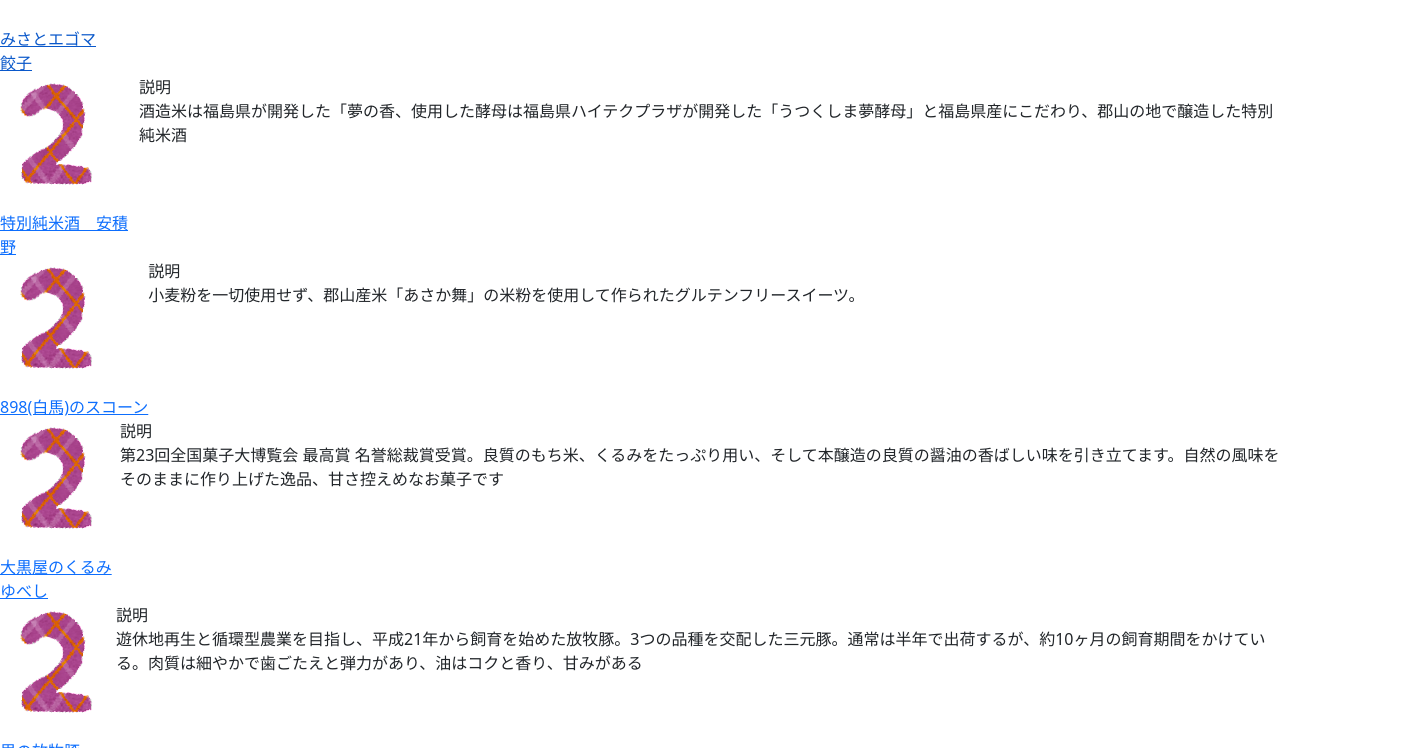
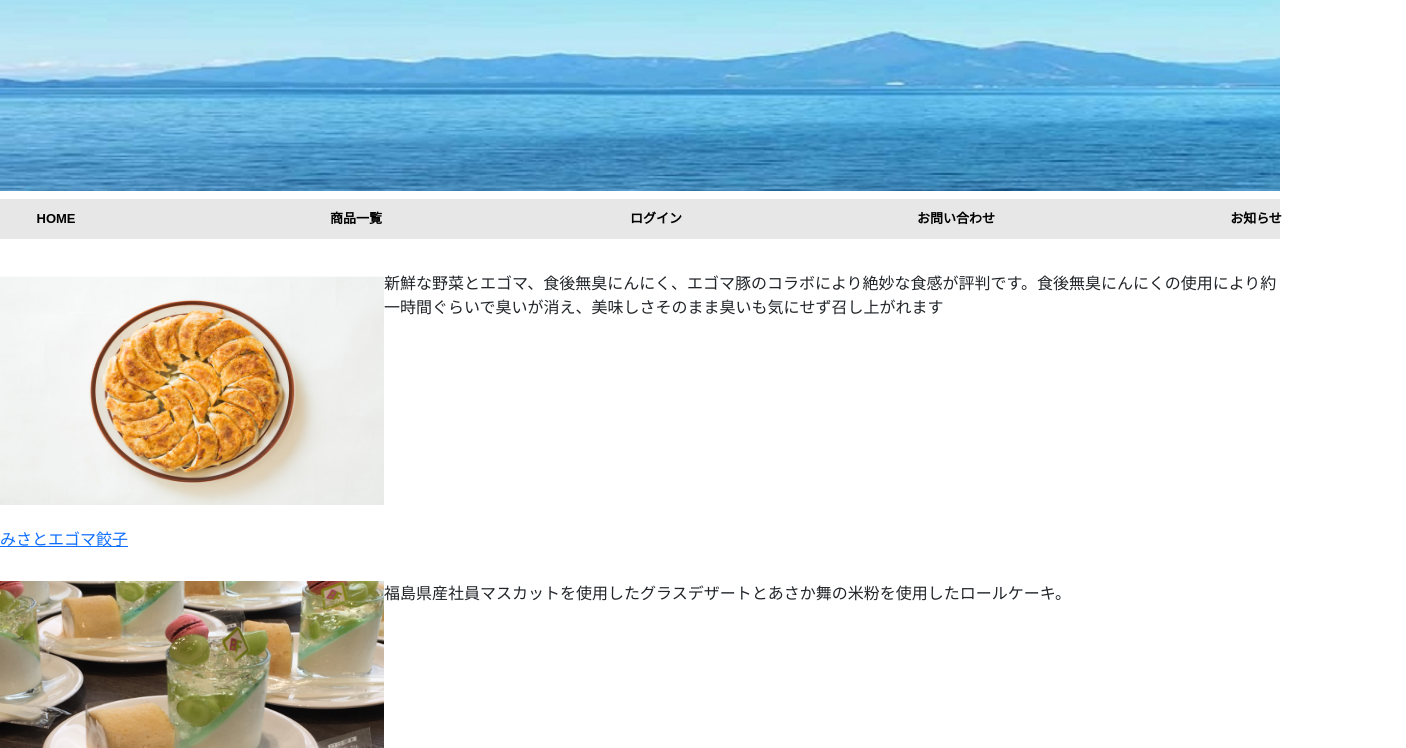
Before and after one commit to Shogo-Furuyama/The-waterway-haccason, a website: page Typescript-project/product_list_page.html in a window 1280 px wide. Shown: the part 109-857 px from the top of the page, 1406 px wide, since content can reach past the window. Drawn offline with nearby package versions, Linux system fonts and the light colour scheme.

Commit message:
商品一覧ページの作成

```diff
--- a/Typescript-project/All_site.css
+++ b/Typescript-project/All_site.css
@@ -127,6 +127,7 @@ footer a{
 .p-parts{
     display: flex;
     flex-wrap:nowrap;
+    padding-top: 30px;
 }
 
 /*
@@ -141,6 +142,9 @@ footer a{
 */
 .p-parts-image{
     display: block;
+    width: 384px;
+    height: 240px;
+
 }
 
 /*
--- a/Typescript-project/js/product_info.js
+++ b/Typescript-project/js/product_info.js
@@ -41,13 +41,13 @@ function jsonOutput() {
               json[product_id][i].bigtitle +
               '</h2>' +
               '<div class="p-parts">' +
-              '<div class="p-parts-image">' +
+              '<div class="p-parts-imagediv">' +
               '<a href="' +
               json[product_id][i].url +
               '" target="_self">' +
               '<figure><img src="' +
               json[product_id][i].image +
-              '" alt=""></figure>' +
+              '" alt="" class="p-parts-image"></figure>' +
               '<p class="p-parts_title">' +
               json[product_id][i].title +
               '</p>' +
--- a/Typescript-project/js/product_list.js
+++ b/Typescript-project/js/product_list.js
@@ -28,7 +28,7 @@ function jsonOutput() {
           if (json[i].display === 'link') {
             let htmlParts =
               '<div class="p-parts">' +
-              '<div class="p-parts-image">' +
+              '<div class="p-parts-imagediv">' +
               '<a taget="_self" href="' +
               json[i].url +
               '" target="_self"' +
@@ -37,14 +37,14 @@ function jsonOutput() {
               ');">' +
               '<figure><img src="' +
               json[i].image +
-              '" alt=""></figure>' +
+              '" alt="" class="p-parts-image"></figure>' +
               '<p class="p-parts_title">' +
               json[i].title +
               '</p>' +
               '</a>' +
               '</div>' +
               '<div class="p-parts-info">' +
-              '<p class="p-parts-info-contents_title"> 説明 </p>' +
+              //'<p class="p-parts-info-contents_title"> 説明 </p>' +
               '<p class="p-parts-info-contents_text">' +
               json[i].text +
               '</p>' +
--- a/Typescript-project/json/product_list.json
+++ b/Typescript-project/json/product_list.json
@@ -3,7 +3,7 @@
     "product_id":0,
     "display": "link",
     "url": "http://127.0.0.1:5500/Typescript-project/product_info_page.html",
-    "image": "media/img/products/test_number_1.png",
+    "image": "media/img/products/egomagyouza.png",
     "title": "みさとエゴマ餃子",
     "text": "新鮮な野菜とエゴマ、食後無臭にんにく、エゴマ豚のコラボにより絶妙な食感が評判です。食後無臭にんにくの使用により約一時間ぐらいで臭いが消え、美味しさそのまま臭いも気にせず召し上がれます"
 
@@ -12,15 +12,15 @@
     "product_id":1,
     "display": "link",
     "url": "http://127.0.0.1:5500/Typescript-project/product_info_page.html",
-    "image": "media/img/products/test_number_2.png",
-    "title": "特別純米酒　安積野",
-    "text": "酒造米は福島県が開発した「夢の香、使用した酵母は福島県ハイテクプラザが開発した「うつくしま夢酵母」と福島県産にこだわり、郡山の地で醸造した特別純米酒"
+    "image": "media/img/products/stweets.png",
+    "title": "シャインマスカットベリーヌ＆あさか舞ロール",
+    "text": "福島県産社員マスカットを使用したグラスデザートとあさか舞の米粉を使用したロールケーキ。"
   },
   {
     "product_id":2,
     "display": "link",
     "url": "http://127.0.0.1:5500/Typescript-project/product_info_page.html",
-    "image": "media/img/products/test_number_2.png",
+    "image": "media/img/products/scone.jpg",
     "title": "898(白馬)のスコーン",
     "text": "小麦粉を一切使用せず、郡山産米「あさか舞」の米粉を使用して作られたグルテンフリースイーツ。"
   },
@@ -28,7 +28,7 @@
     "product_id":3,
     "display": "link",
     "url": "http://127.0.0.1:5500/Typescript-project/product_info_page.html",
-    "image": "media/img/products/test_number_2.png",
+    "image": "media/img/products/yubeshi.jpg",
     "title": "大黒屋のくるみゆべし",
     "text": "第23回全国菓子大博覧会 最高賞 名誉総裁賞受賞。良質のもち米、くるみをたっぷり用い、そして本醸造の良質の醤油の香ばしい味を引き立てます。自然の風味をそのままに作り上げた逸品、甘さ控えめなお菓子です"
   },
@@ -36,8 +36,9 @@
     "product_id":4,
     "display": "link",
     "url": "http://127.0.0.1:5500/Typescript-project/product_info_page.html",
-    "image": "media/img/products/test_number_2.png",
+    "image": "media/img/products/buta.jpg",
     "title": "里の放牧豚",
     "text": "遊休地再生と循環型農業を目指し、平成21年から飼育を始めた放牧豚。3つの品種を交配した三元豚。通常は半年で出荷するが、約10ヶ月の飼育期間をかけている。肉質は細やかで歯ごたえと弾力があり、油はコクと香り、甘みがある"
   }
+
 ]
--- a/Typescript-project/product_list_page.html
+++ b/Typescript-project/product_list_page.html
@@ -10,9 +10,35 @@
     <link rel="stylesheet" href="All_site.css" type="text/css"/>
 </head>
 <body>
+    <header>
+        <h1 class="name">一本の水路ECサイト</h1>
+        <nav>
+            <ul>
+                <li><a class="header-nav-a" href="index.html">HOME</a></li>
+                <li><a class="header-nav-a" href="index.html">商品一覧</a></li>
+                <li><a class="header-nav-a" href="item.html">ログイン</a></li>
+                <li><a class="header-nav-a" href="tokusho.html">お問い合わせ</a></li>
+                <li><a class="header-nav-a" href="contact.html">お知らせ</a></li>
+            </ul>
+        </nav>
+    </header>
     <!--　id container内に商品リストや詳細記事が生成される　-->
     <div id="container"></div>
     <!--　スクリプトを実行してjsonファイルから記事を生成　-->
     <script type="text/javascript" src="js/product_list.js"></script>
+
+    <footer>
+        <div class = "fborder">
+            <ul class="ful">
+                <li><a href="contact.html">会社概要</a></li>
+                <li><a href="index.html">特定商取引法に基づく表記</a></li>
+                <li><a href="item.html">お問い合わせ</a></li>
+                <li><a href="tokusho.html">個人情報保護方針</a></li>
+                <li><a href="index.html">HOME</a></li>
+
+            </ul>
+            <p>Copyright (C) 2022 Megaichi All rights reserved.</p>
+        </div>
+    </footer>
 </body>
 </html>
```
Also changed, not shown: Typescript-project/json/product_info.json (+4 -4 lines), Typescript-project/product_info_page.html (+26 -0 lines), Typescript-project/media/img/products/asakano.jpg (added), Typescript-project/media/img/products/buta.jpg (added), Typescript-project/media/img/products/egomagyouza.png (added), Typescript-project/media/img/products/scone.jpg (added), Typescript-project/media/img/products/stweets.png (added), Typescript-project/media/img/products/yubeshi.jpg (added).
